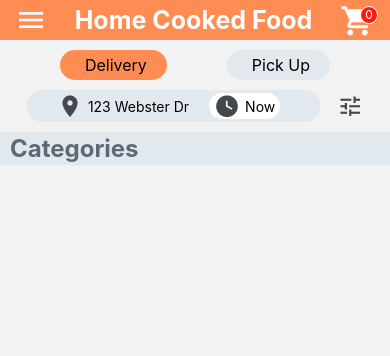
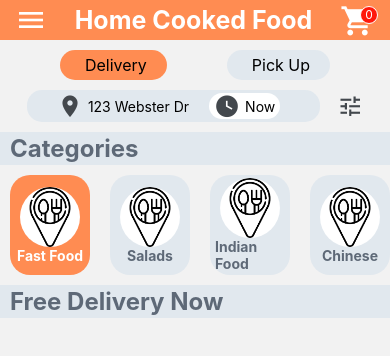
Before and after one commit to AnirudhHosur/Homefood-delivery-app, a React Native app in the folder home-food-app/: screen /HomeScreen in a window 390 px wide. Shown: the top 356 px of the page. Built offline with nearby package versions, Linux system fonts and the light colour scheme.

Commit message:
Added horizontal categories scroll view in HomeScreen

```diff
--- a/home-food-app/src/global/Data.js
+++ b/home-food-app/src/global/Data.js
@@ -0,0 +1,17 @@
+export const filterData = [
+    {
+        name: "Fast Food", image: require('../../assets/placeholder.png'), id: "0"
+    },
+    {
+        name: "Salads", image: require('../../assets/placeholder.png'), id: "1"
+    },
+    {
+        name: "Indian Food", image: require('../../assets/placeholder.png'), id: "2"
+    },
+    {
+        name: "Chinese", image: require('../../assets/placeholder.png'), id: "3"
+    },
+    {
+        name: "Mexican", image: require('../../assets/placeholder.png'), id: "4"
+    },
+]
--- a/home-food-app/src/screens/HomeScreen.js
+++ b/home-food-app/src/screens/HomeScreen.js
@@ -1,13 +1,14 @@
 import React, { useState } from "react";
-import { View, Text, StyleSheet, TouchableOpacity, ScrollView } from "react-native";
+import { View, Text, StyleSheet, TouchableOpacity, ScrollView, FlatList, Pressable, Image } from "react-native";
 import { Icon, Button, SocialIcon } from "react-native-elements";
 import HomeHeader from "../components/HomeHeader";
 import { colors } from "../global/styles";
-
+import { filterData } from "../global/Data";
 
 export default function HomeScreen() {
 
     const [delivery, setDelivery] = useState(true)
+    const [indexCheck, setIndexCheck] = useState("0")
 
     return(
         <View style = {styles.container}>
@@ -77,6 +78,34 @@
             <View style = {styles.headerTextView}>
                 <Text style = {styles.headerText}>Categories</Text>
             </View>
+
+            <View>
+                <FlatList
+                    horizontal={true}
+                    showsHorizontalScrollIndicator={false}
+                    data={filterData}
+                    keyExtractor={(item) => item.id}
+                    extraData={indexCheck}
+                    renderItem={({item, index}) => (
+                        <Pressable onPress={() => {setIndexCheck(item.id)}}>
+                            <View style = {indexCheck === item.id ? {...styles.smallCardSelected} : {...styles.smallCard}}>
+                                <Image
+                                    style = {{height: 60, width: 60, borderRadius: 30}}
+                                    source = {item.image}
+                                />
+                                <View>
+                                    <Text style = {indexCheck === item.id ? {...styles.smallCardTextSelected} : {...styles.smallCardText}}>{item.name}</Text>
+                                </View>
+                            </View>
+                        </Pressable>
+                    )}
+                />
+            </View>
+
+            <View style = {styles.headerTextView}>
+                <Text style = {styles.headerText}>Free Delivery Now</Text>
+            </View>
+
             </ScrollView>
         </View>
     )
@@ -136,5 +165,37 @@
     headerTextView: {
         backgroundColor: colors.grey5,
         paddingVertical: 2
+    },
+
+    smallCard: {
+        borderRadius: 20,
+        backgroundColor: colors.grey5,
+        justifyContent: 'center',
+        alignItems: 'center',
+        padding: 5,
+        width: 80,
+        margin: 10,
+        height: 100
+    },
+
+    smallCardSelected: {
+        borderRadius: 20,
+        backgroundColor: colors.buttons,
+        justifyContent: 'center',
+        alignItems: 'center',
+        padding: 5,
+        width: 80,
+        margin: 10,
+        height: 100
+    },
+
+    smallCardTextSelected: {
+        fontWeight: 'bold',
+        color: colors.cardBackground
+    },
+
+    smallCardText: {
+        fontWeight: 'bold',
+        color: colors.grey2
     }
 })
```
Also changed, not shown: home-food-app/assets/placeholder.png (added).
